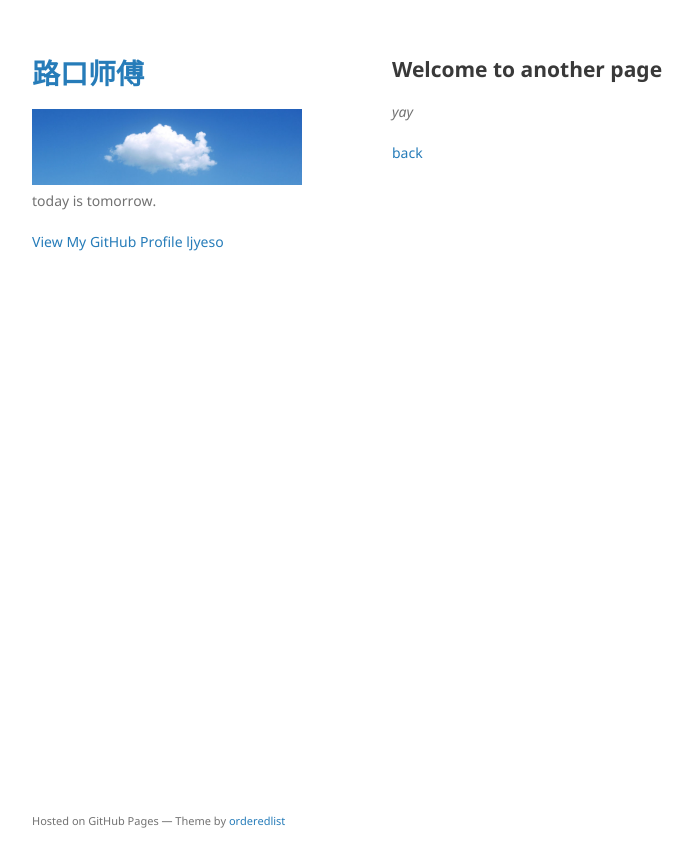
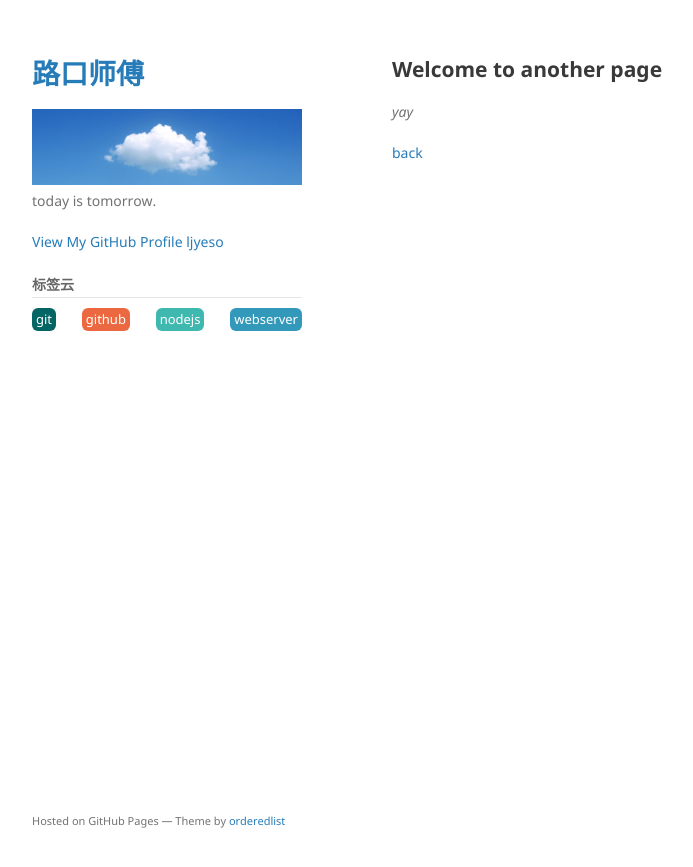
Before and after one commit to ljyeso/ljyeso.github.io, a Jekyll site: the page built from another-page.md, in a window 1280 px wide. Shown: the top 867 px of the page, without its empty margins (178-871 px from the left). Built offline with Jekyll 4.4.1, drawn with Linux system fonts in a browser that asks for light colours; comment, search, counter and statistics services are not loaded; our own code applies the rules of GitHub Pages for plain Markdown files.

Commit message:
Signed-off-by: ljyeso <ljyes@outlook.com>

```diff
--- a/_config.yml
+++ b/_config.yml
@@ -6,4 +6,4 @@ theme: jekyll-theme-minimal
 lang: CN
 url: https://ljyeso.github.io
 author: ljyes@outlook.com
-#permalink: /////
+permalink: /:categories/:year/:month/:day/:title:output_ext
--- /dev/null
+++ b/_includes/cloud.html
@@ -0,0 +1,8 @@
+<div class="cloud">
+    <h3>标签云</h3>
+    <ul>
+        {% for category in site.categories %}
+            <li><a href="{{ post.url }}">{{ category[0] }}</a></li>
+        {% endfor %}
+    </ul>
+</div>
--- a/_layouts/default.html
+++ b/_layouts/default.html
@@ -26,6 +26,8 @@
         <p class="view"><a href="{{ site.github.owner_url }}">View My GitHub Profile {{ site.github.owner_name }}</a></p>
         {% endif %}
 
+        {% include cloud.html %}
+
       </header>
       <section>
 
--- a/assets/css/style.scss
+++ b/assets/css/style.scss
@@ -2,3 +2,29 @@
 ---
 
 @import "jekyll-theme-minimal";
+
+.cloud { width: 100%; clear: both; overflow: hidden }
+.cloud h3 { font-size: 14px; color: #666; border-bottom: 1px solid #E6E6E6; padding: 5px 0; margin-bottom: 10px }
+.cloud ul { display: flex; flex-flow: row wrap; justify-content:space-between; padding-left: 0;}
+.cloud ul li { font-size: 13px; display: inline-block; padding: 2px 4px; margin-bottom: 5px; border-radius: 6px; background: #999; transition: all 0.5s; }
+.cloud ul li a { color: #FFF }
+.cloud ul li:nth-child(8n-7) { background: #8A9B0F }
+.cloud ul li:nth-child(8n-6) { background: #EB6841 }
+.cloud ul li:nth-child(8n-5) { background: #3FB8AF }
+.cloud ul li:nth-child(8n-4) { background: #FE4365 }
+.cloud ul li:nth-child(8n-3) { background: #FC9D9A }
+.cloud ul li:nth-child(8n-2) { background: #EDC951 }
+.cloud ul li:nth-child(8n-1) { background: #C8C8A9 }
+.cloud ul li:nth-child(8n) { background: #83AF9B }
+.cloud ul li:first-child { background: #036564 }
+.cloud ul li:last-child { background: #3299BB }
+.cloud ul li:hover { border-radius: 0; text-shadow: #000 1px 1px 1px }
+
+/*友情          链接*/
+.links { width: 100%; overflow: hidden; clear: both }
+.links h3 { font-size: 14px; color: #666; border-bottom: 1px solid #E6E6E6; padding: 5px 0; margin-bottom: 10px;}
+.links h3 span { float: right; font-size: 12px; }
+.links h3 span a { color: #999; padding: 0 5px; vertical-align: middle;}
+.links h3 span a:hover { color: #F60; text-decoration: underline }
+.links ul { display: flex; flex-flow: row wrap; justify-content:space-between; padding-left: 0; border: #e9e9e9 1px solid; background: #f9f9f9; }
+.links ul li { isplay: inline-block;padding: 2px 4px; font-size: 13px; }
```
Also changed, not shown: index.md (+3 -8 lines), favicon.ico (added).
